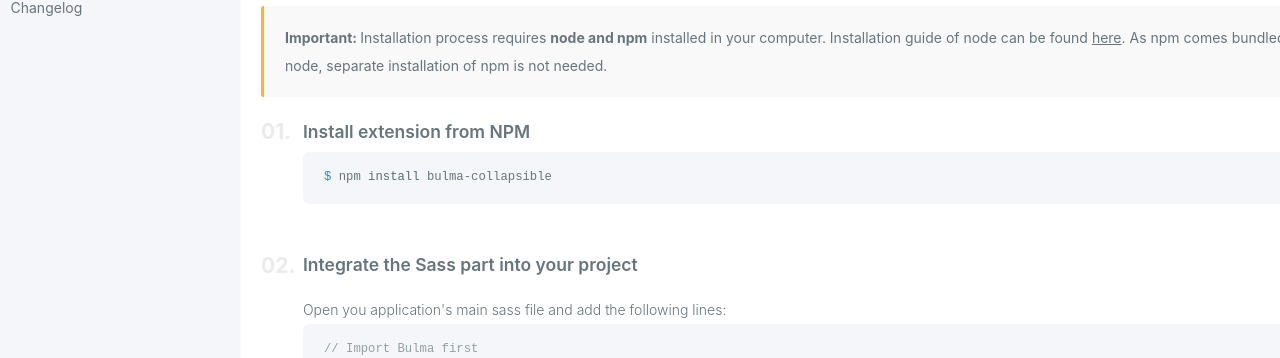
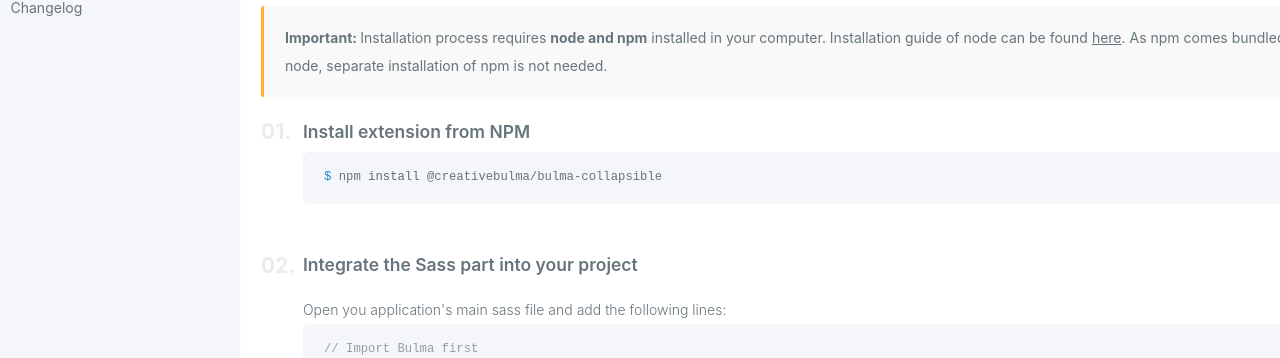
Before and after one commit to CreativeBulma/bulma-collapsible, a Jekyll site: the page built from docs/installation.html, in a window 1280 px wide. Shown: the part 251-609 px from the top of the page. Built offline with Jekyll 4.4.1, drawn with Linux system fonts in a browser that asks for light colours; nearby versions of some CDN libraries.

Commit message:
chore(package): Fix package name to use organization

```diff
--- a/docs/installation.html
+++ b/docs/installation.html
@@ -26,7 +26,7 @@ import bulmaCollapsible from '~bulma-collpasible';
 <ul class="step-text">
 	<li>
 		<h5 class="title is-5">Install extension from NPM</h5>
-		{% highlight bash %}$ npm install bulma-collapsible{% endhighlight %}
+		{% highlight bash %}$ npm install @creativebulma/bulma-collapsible{% endhighlight %}
 	</li>
 	<li>
 		<h5 class="title is-5">Integrate the Sass part into your project</h5>
--- a/package.json
+++ b/package.json
@@ -1,5 +1,5 @@
 {
-	"name": "bulma-collapsible",
+	"name": "@creativebulma/bulma-collapsible",
 	"version": "1.0.0",
 	"description": "Make any Bulma element collapsible with ease",
 	"main": "./dist/js/bulma-collapsible.min.js",
```
Also changed, not shown: README.md.
